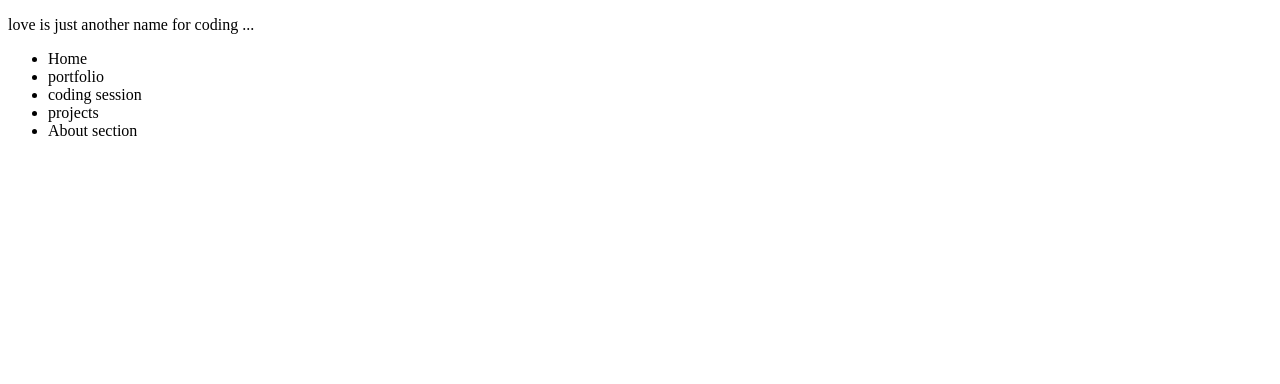
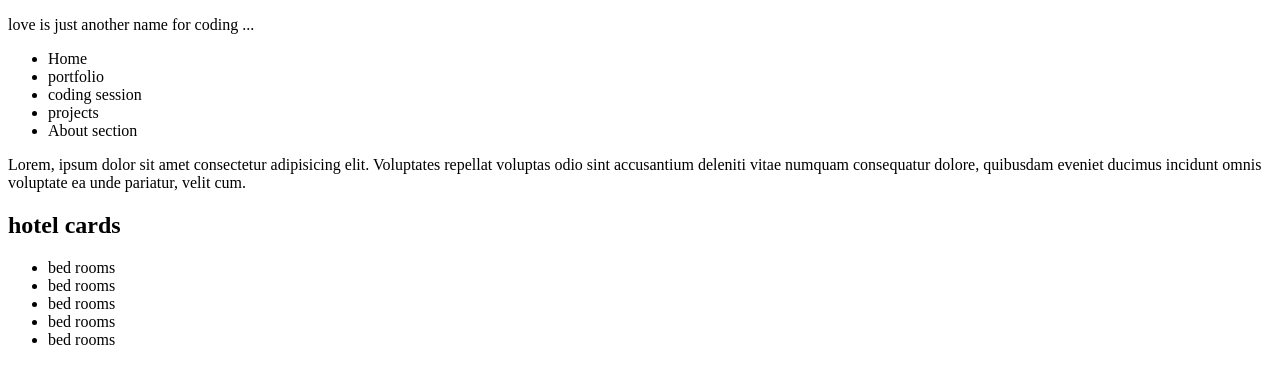
Before and after one commit to iqbalnoushad/test-project, a plain HTML site: page index.html in a window 1280 px wide. Drawn offline with Linux system fonts and the light colour scheme.

Commit message:
demo changes

```diff
--- a/index.html
+++ b/index.html
@@ -17,6 +17,18 @@
         <li>projects</li>
         <li>About section</li>
     </ul>
+    <!-- we can add some new features like.. -->
+    <p>Lorem, ipsum dolor sit amet consectetur adipisicing elit. Voluptates repellat voluptas odio sint accusantium
+        deleniti vitae numquam consequatur dolore, quibusdam eveniet ducimus incidunt omnis voluptate ea unde pariatur,
+        velit cum.</p>
+    <h2>hotel cards</h2>
+    <ul>
+        <li>bed rooms</li>
+        <li>bed rooms</li>
+        <li>bed rooms</li>
+        <li>bed rooms</li>
+        <li>bed rooms</li>
+    </ul>
 </body>
 
 </html>
```
